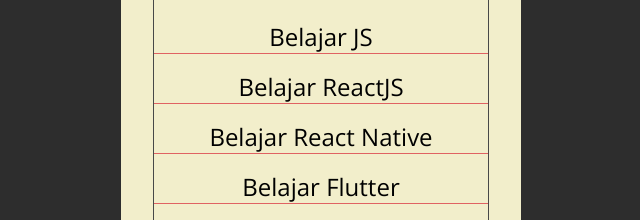
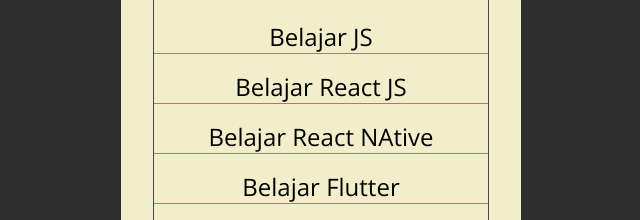
Before and after one commit to andiaditya21/todolist-react, a React (Create React App) app: page / in a window 1280 px wide. Shown: the part 226-446 px from the top of the page, without its empty margins (319-959 px from the left). Built offline with nearby package versions, Linux system fonts and the light colour scheme.

Commit message:
REFACTOR, memindahkan data object todos dari comp Todos ke pusat/parent yaitu pages TodoList (agar bisa dipakai diseleruh childrennya)

```diff
--- a/src/component/TodoForm.jsx
+++ b/src/component/TodoForm.jsx
@@ -1,7 +1,7 @@
 import React, {useState} from 'react'
 import PropTypes from 'prop-types'
 
-
+// function comp menerima props.addTodo
 const TodoForm = ({addTodo}) => {
     // react HOOKS, initialisasi -> value, set initialisasi -> setValue
     const [value, setValue] = useState("");
--- a/src/component/Todos.jsx
+++ b/src/component/Todos.jsx
@@ -1,22 +1,10 @@
 import React from 'react'
+import PropTypes from 'prop-types'
+
 import Todo from './Todo'
 
-const Todos = () => {
-    const todos = [
-        {
-            text: "Belajar JS"
-        },
-        {
-            text: "Belajar ReactJS"
-        },
-        {
-            text: "Belajar React Native"
-        },
-        {
-            text: "Belajar Flutter"
-        },
+const Todos = ({ todos }) => {
 
-    ]
     return (
         <section className="todos">
             {
@@ -30,4 +18,11 @@
     )
 }
 
+Todos.propTypes = {
+    // props todos berisikan sebuah array of object yang diketahui bentuknya (shape) adalah sebuah text yang bertipe string.
+    todos: PropTypes.arrayOf(PropTypes.shape({
+        text: PropTypes.string
+    }))
+}
+
 export default Todos
--- a/src/pages/TodoList.jsx
+++ b/src/pages/TodoList.jsx
@@ -1,18 +1,29 @@
-import React from 'react'
+import React, { useState} from 'react'
+
+
 import Header from '../component/Header'
 import Paper from '../component/Paper'
 import TodoForm from '../component/TodoForm'
 import Todos from '../component/Todos'
 
 const TodoList = () => {
+    const [todos, setTodos] = useState([
+        {text: "Belajar JS"},
+        {text: "Belajar React JS"},
+        {text: "Belajar React NAtive"},
+        {text: "Belajar Flutter"},
+    ])
+
     return (
         <Paper>
             <Header/>
             <TodoForm/>
-            <Todos/>
+            {/* mengirim props todos berisi object todos */}
+            <Todos todos={todos} />
         </Paper>
 
     )
 }
 
+
 export default TodoList
```
Also changed, not shown: 2 other files (tests, documents, lock files or other folders).
